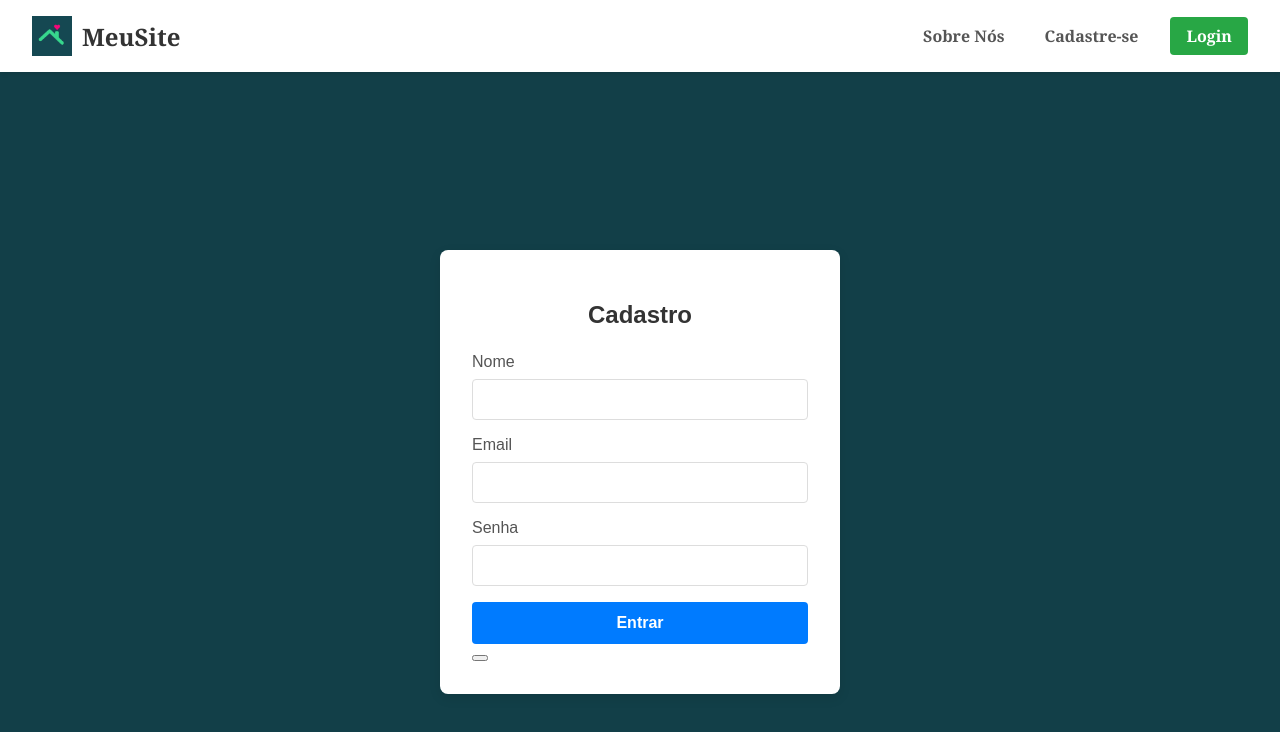
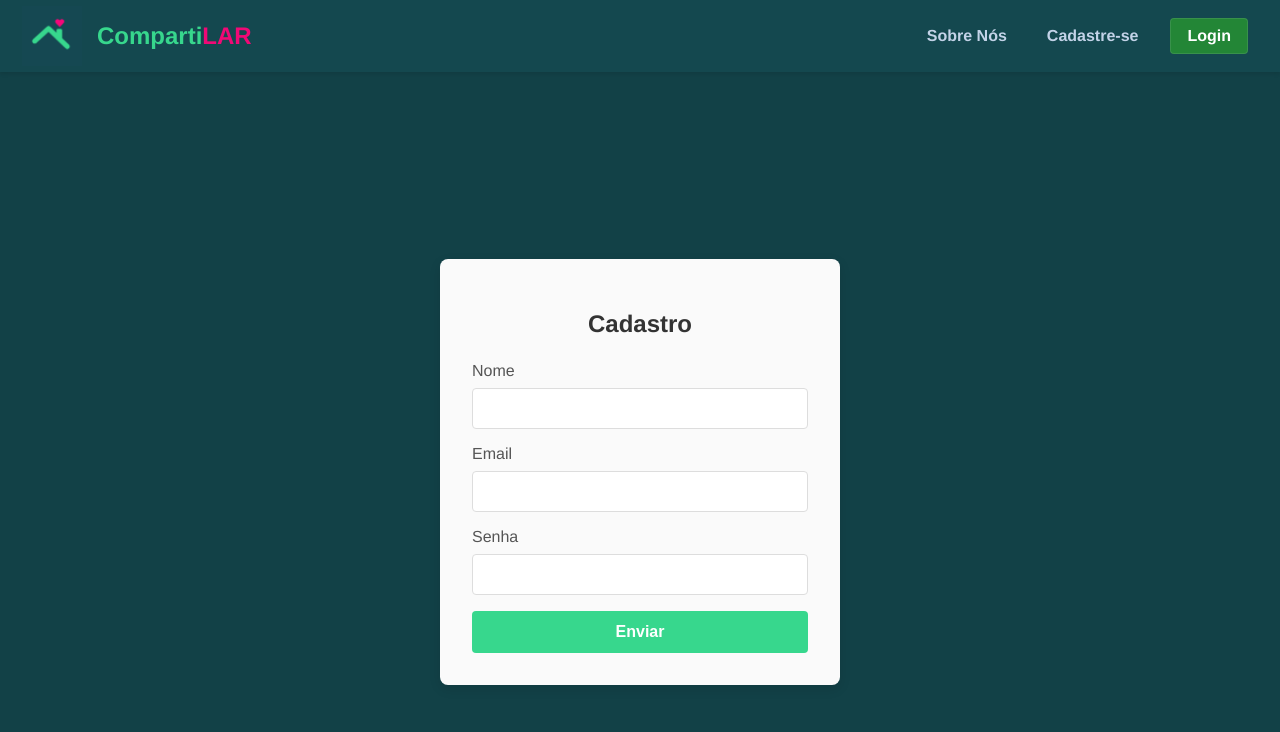
Before and after one commit to compartiLAR/user-interface, a React (Vite) app: page /SignUpPage in a window 1280 px wide. Shown: the top 732 px of the page. Built offline with nearby package versions, Linux system fonts and the light colour scheme; no server answers.

Commit message:
alteração nas cores de fundo e de titulos
Alterei as cores de fundo e de fonte da página de login e cadastro, e estou implementando uma página para informar o usuário sobre o email de verificação

```diff
--- a/src/App.jsx
+++ b/src/App.jsx
@@ -2,6 +2,7 @@
 import React,{useEffect, useState} from 'react';
 import LoginPage from './LoginPage.jsx'; // Importa a pagina de login
 import SignUpPage from './SignUpPage.jsx'; // Importa a pagina de cadastro
+import VerificationCode from './VerificationCode.jsx'; // Importa a pagina do codigo de verificacao
 import HomePage from './homePage.jsx'; //Importa a homePage
 import { Route,Routes } from 'react-router-dom';
 import Nav from './header.jsx';
@@ -33,6 +34,7 @@ function App() {
       <Routes>
         <Route path="/" element={<LoginPage/>}/>
         <Route path="/SignUpPage" element={<SignUpPage/>}/>
+        <Route path="/VerificationCode" element={<VerificationCode/>}/>
         <Route path="/HomePage" element={<HomePage user ={user}/>}/>
       </Routes>
       {/*<footer/>*/}
--- a/src/LoginPage.jsx
+++ b/src/LoginPage.jsx
@@ -71,7 +71,6 @@ function LoginPage() {
         {error && <p className='erroTxt'>{error}</p>}
 
         <button type="submit" className="login-button">Entrar</button>
-        <button type="button" onClick={handleNavigate}></button>
       </form>
     </div>
   );
--- a/src/SignUpPage.jsx
+++ b/src/SignUpPage.jsx
@@ -38,6 +38,7 @@ function SignUpPage(){
             });
 
             await sendEmailVerification(user);
+            navigate("/VerificationCode");
         }catch (err){
 
             if(err.code == "auth/email-already-in-use"){
@@ -50,6 +51,7 @@ function SignUpPage(){
                 setError("Email inválido");
             }else{
                 setError("Ocorreu um erro, tente novamente mais tarde");
+                console.log(err);
             }
         }
 
@@ -95,9 +97,7 @@ function SignUpPage(){
                     required
                 />
                 </div>
-
-                <button type="submit" className="signup-button">Entrar</button>
-                <button type="button" onClick={handleNavigate}></button>
+                <button type="submit" className="signup-button">Enviar</button>
             </form>
     </div>
     )
--- /dev/null
+++ b/src/VerificationCode.jsx
@@ -0,0 +1,17 @@
+import React, { useState } from 'react';
+import './LoginPage.css'; //css desta pagina
+import { auth } from './firebaseConfig.js';
+import { signInWithEmailAndPassword,signOut } from "firebase/auth";
+import { useNavigate } from 'react-router-dom';
+
+function VerificationCode() {
+  const navigate = useNavigate();
+  //Parte visual do site
+  return (
+    <div className='login-container'>
+        <p>Um email de verificação foi enviado. Para prosseguir clique no link enviado antes de fazer login</p>
+    </div>
+  );
+}
+
+export default VerificationCode;
--- a/src/header.css
+++ b/src/header.css
@@ -5,7 +5,7 @@
   justify-content: space-between; /* Logo na esquerda, links na direita */
   align-items: center;
   padding: 1rem 2rem;
-  background-color: white;
+  background-color: #14484F;
   box-shadow: 0 2px 4px rgba(0, 0, 0, 0.1);
   width: 100%;
   box-sizing: border-box; /* Garante que o padding não quebre o layout */
@@ -15,17 +15,25 @@
 .logo-container {
   display: flex;
   align-items: center;
+  margin: -10px;
 }
 
 .logo-img {
-  height: 40px; /* Altura do seu logo */
-  margin-right: 10px;
+  height: 60px; /* Altura do seu logo */
+  margin-right: 15px;
 }
 
-.logo-text {
+.logo-text-comeco {
   font-size: 1.5rem;
   font-weight: bold;
-  color: #333;
+  color: #37D78D;
+  text-decoration: none;
+}
+
+.logo-text-fim {
+  font-size: 1.5rem;
+  font-weight: bold;
+  color: #F00976;
   text-decoration: none;
 }
 
@@ -39,7 +47,7 @@
 /* Estilo padrão de todos os links */
 .nav-link {
   text-decoration: none;
-  color: #555;
+  color: #C3D3E8;/*#C3D3E8*//*#37D78D*/
   font-weight: bold;
   font-size: 1rem;
   padding: 0.5rem;
@@ -48,8 +56,8 @@
 }
 
 .nav-link:hover {
-  color: #000;
-  background-color: #f0f0f0;
+ color: #CCDCEC;
+ background-color: #124147;
 }
 
 /* Link de "destaque" (Cadastro) - usando seu verde */
@@ -57,15 +65,16 @@
   text-decoration: none;
   font-weight: bold;
   font-size: 1rem;
-  background-color: #28a745;
+  background-color: #238636;
   color: white;
   padding: 0.5rem 1rem;
   border-radius: 4px;
   transition: background-color 0.2s;
+  border: 1px solid rgba(240, 246, 252, 0.1);
 }
 
 .nav-link-primary:hover {
-  background-color: #218838;
+  background-color: #2EA043;
   color: white; /* Garante que o texto fique branco */
 }
 
--- a/src/header.jsx
+++ b/src/header.jsx
@@ -22,8 +22,11 @@ function Nav({user}){
     <header className="main-header">
       <div className="logo-container">
          <img src={logo} alt="Logo do App" className="logo-img" />
-        <Link to={user ? "/HomePage" : "/"} className="logo-text">
-          MeuSite
+        <Link to={user ? "/HomePage" : "/"} className="logo-text-comeco">
+          Comparti
+        </Link>
+        <Link to={user ? "/HomePage" : "/"} className="logo-text-fim" >
+          LAR
         </Link>
       </div>{/*A logo do site, quando clica nela, se estiver logado leva para a pagina de usuario*/}
 
--- a/src/index.css
+++ b/src/index.css
@@ -8,8 +8,8 @@ body, html, #root {
   /* Garante que o app ocupe 100% da altura */
   height: 100%;
   width: 100%;
-  font-family: Georgia, 'Times New Roman', Times, serif;
-  background-color: #123f48;
+  font-family: Helvetica, 'Times New Roman', Times, serif;
+  background-color: #124147;
 }
 
 /* Garante que o box-sizing não atrapalhe */
--- a/src/signUpPage.css
+++ b/src/signUpPage.css
@@ -5,11 +5,10 @@
   justify-content: center;
   align-items: center;
   height: 100vh;
-  font-family: Arial, sans-serif;
 }
 
 .signup-form {
-  background: white;
+  background: #FAFAFA;
   padding: 2rem;
   border-radius: 8px;
   box-shadow: 0 4px 12px rgba(0, 0, 0, 0.1);
@@ -46,7 +45,7 @@
   padding: 0.75rem;
   border: none;
   border-radius: 4px;
-  background-color: #007bff;
+  background-color: #37D78D;
   color: white;
   font-size: 1rem;
   font-weight: bold;
```
Also changed, not shown: src/assets/CompartiLARLOGOSemFundo.png (added).
